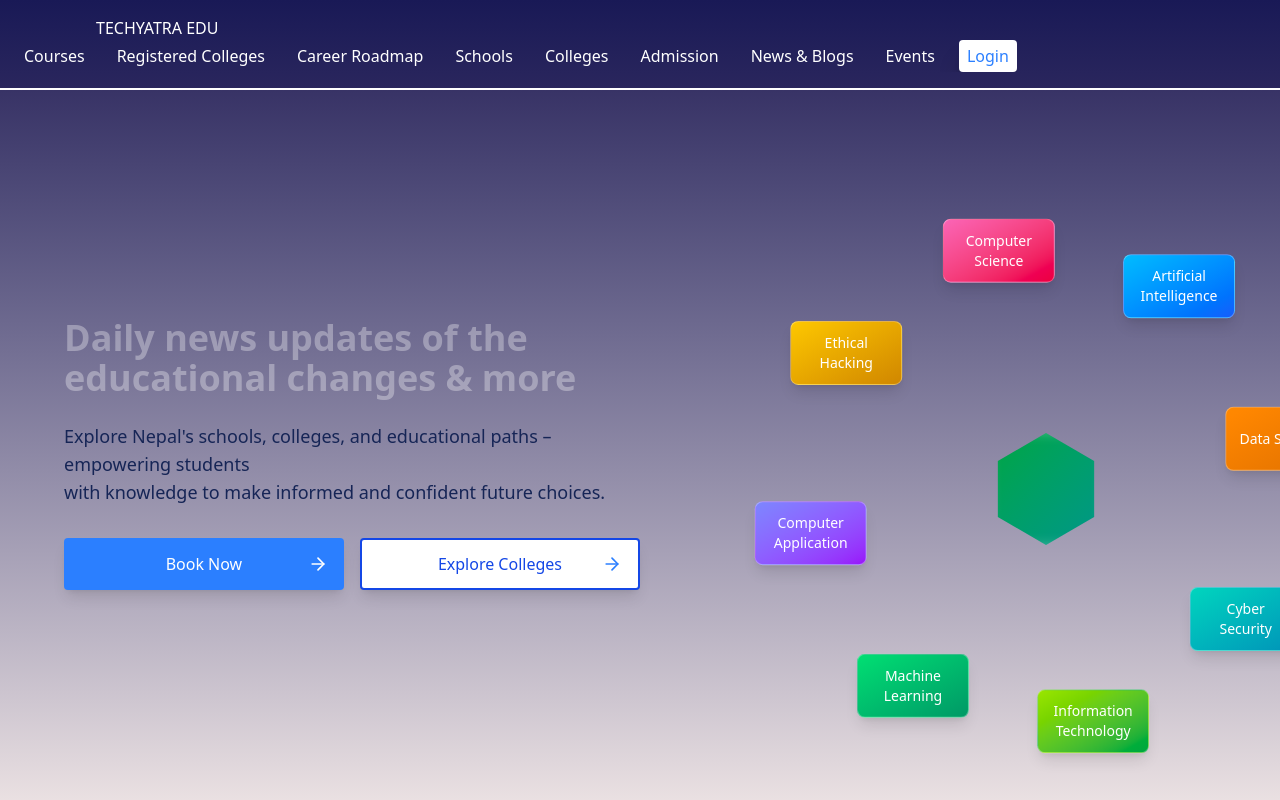
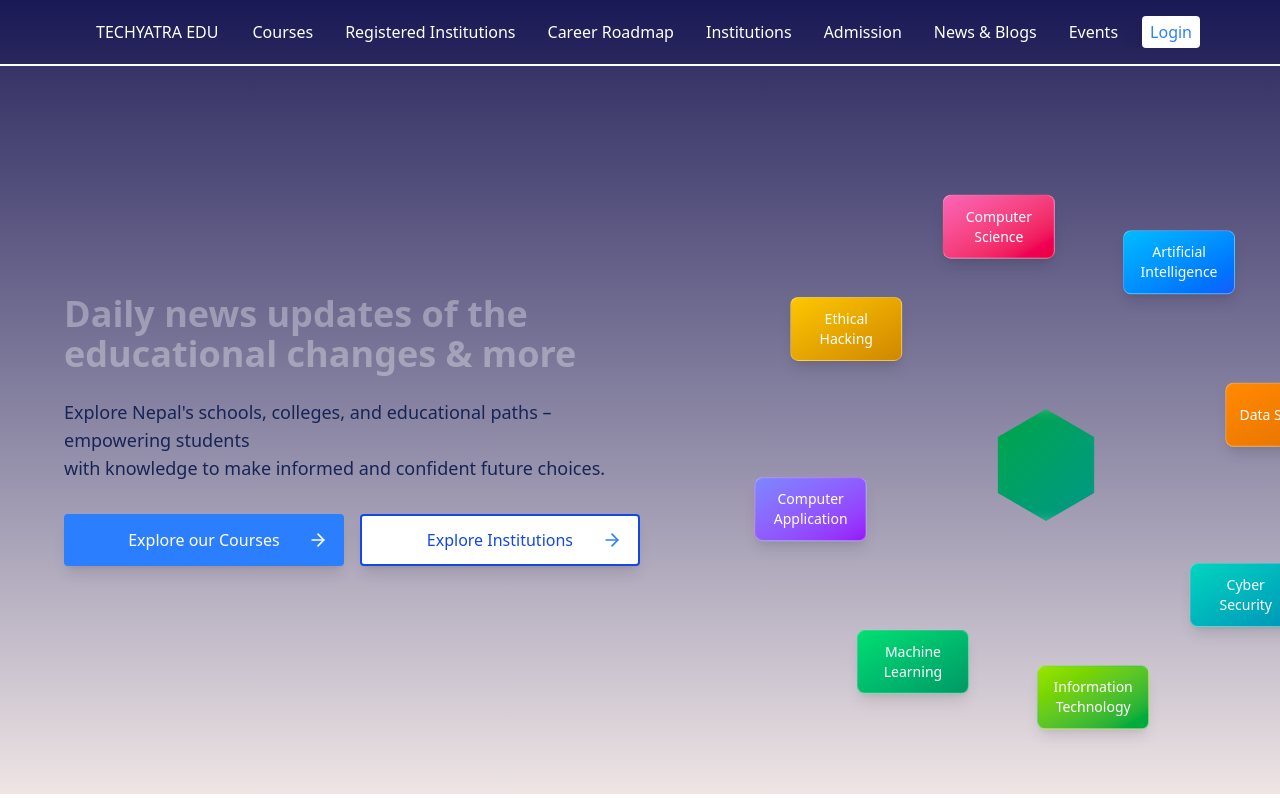
Before and after one commit to techyatra123/techyatraedu, a Next.js app: page / in a window 1280 px wide. Shown: the top 800 px of the page. Built offline with nearby package versions, Linux system fonts and the light colour scheme.

Commit message:
fix: design mistake

```diff
--- a/src/components/footer.tsx
+++ b/src/components/footer.tsx
@@ -10,7 +10,7 @@ import {
 
 export default function Footer() {
   return (
-    <footer className="bg-gradient-to-t from-[#1c224c] to-[#0f1432] text-white px-4 md:px-16 pt-16 pb-6 text-[15px]">
+    <footer className="bg-gradient-to-t from-[#20206B] to-[#000000] text-white px-4 md:px-16 pt-16 pb-6 text-[15px]">
       <div className="max-w-7xl mx-auto grid grid-cols-1 md:grid-cols-4 gap-8">
         <div>
           <h2 className="text-xl font-bold">
@@ -23,7 +23,7 @@ export default function Footer() {
         </div>
 
         <div>
-          <h3 className="font-semibold mb-4">Links</h3>
+          <h3 className="font-semibold mb-4">For Students</h3>
           <ul className="space-y-2 text-gray-300">
             <li>Courses</li>
             <li>Career Roadmap</li>
@@ -32,21 +32,18 @@ export default function Footer() {
             <li>Aadmission</li>
             <li>News & Blogs</li>
             <li>Registered Colleges</li>
+            <li>Project Showcase</li>
             <li>Events</li>
           </ul>
         </div>
 
         <div>
-          <h3 className="font-semibold mb-4">Links</h3>
+          <h3 className="font-semibold mb-4">Info</h3>
           <ul className="space-y-2 text-gray-300">
-            <li>Courses</li>
-            <li>Career Roadmap</li>
-            <li>Schools</li>
-            <li>Colleges</li>
-            <li>Aadmission</li>
-            <li>News & Blogs</li>
-            <li>Registered Colleges</li>
-            <li>Events</li>
+            <li>About Us</li>
+            <li>Our Team</li>
+            <li>Terms of Use</li>
+            <li>Privacy Policy</li>
           </ul>
         </div>
 
--- a/src/components/hero.tsx
+++ b/src/components/hero.tsx
@@ -55,12 +55,12 @@ const HeroSection: React.FC = () => {
 
         <div className="flex flex-col sm:flex-row gap-4 w-full pt-12 md:pt-0">
           <button className="relative bg-blue-500 text-white px-4 py-3 rounded shadow-lg hover:shadow-2xl transition duration-300 flex items-center justify-center w-full sm:w-[300px] group">
-            <span className="text-center">Book Now</span>
+            <span className="text-center">Explore our Courses</span>
             <ArrowRight className="absolute right-4 w-5 h-5 group-hover:translate-x-1 transition-transform duration-300" />
           </button>
 
           <button className="relative px-4 py-3 rounded shadow-lg hover:shadow-2xl bg-white transition duration-300 flex items-center justify-center w-full sm:w-[300px] group border-2 border-blue-700">
-            <span className="text-center text-blue-700">Explore Colleges</span>
+            <span className="text-center text-blue-700">Explore Institutions</span>
             <ArrowRight className="absolute text-blue-500 right-4 w-5 h-5 group-hover:translate-x-1 transition-transform duration-300" />
           </button>
         </div>
--- a/src/components/nav.tsx
+++ b/src/components/nav.tsx
@@ -8,10 +8,10 @@ export default function Navbar() {
       </div>
       <ul className="flex flex-wrap gap-4 text-sm md:text-base overflow-x-auto font-normal mr-16">
         <li className="cursor-pointer transition hover:-translate-y-0.5 px-2 py-1 rounded">Courses</li>
-        <li className="cursor-pointer transition hover:-translate-y-0.5 px-2 py-1 rounded">Registered Colleges</li>
+        <li className="cursor-pointer transition hover:-translate-y-0.5 px-2 py-1 rounded">Registered Institutions</li>
         <li className="cursor-pointer transition hover:-translate-y-0.5 px-2 py-1 rounded">Career Roadmap</li>
-        <li className="cursor-pointer transition hover:-translate-y-0.5 px-2 py-1 rounded">Schools</li>
-        <li className="cursor-pointer transition hover:-translate-y-0.5 px-2 py-1 rounded">Colleges</li>
+        <li className="cursor-pointer transition hover:-translate-y-0.5 px-2 py-1 rounded">Institutions</li>
+        {/* <li className="cursor-pointer transition hover:-translate-y-0.5 px-2 py-1 rounded">Colleges</li> */}
         <li className="cursor-pointer transition hover:-translate-y-0.5 px-2 py-1 rounded">Admission</li>
         <li className="cursor-pointer transition hover:-translate-y-0.5 px-2 py-1 rounded">News & Blogs</li>
         <li className="cursor-pointer transition hover:-translate-y-0.5 px-2 py-1 rounded">Events</li>
```
